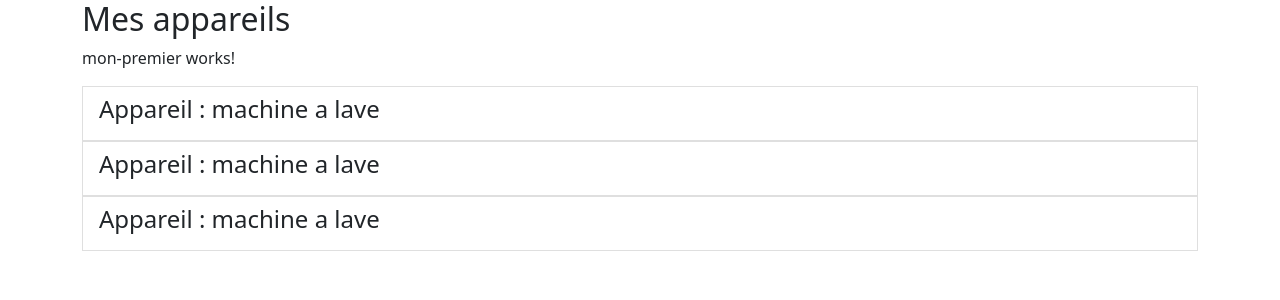
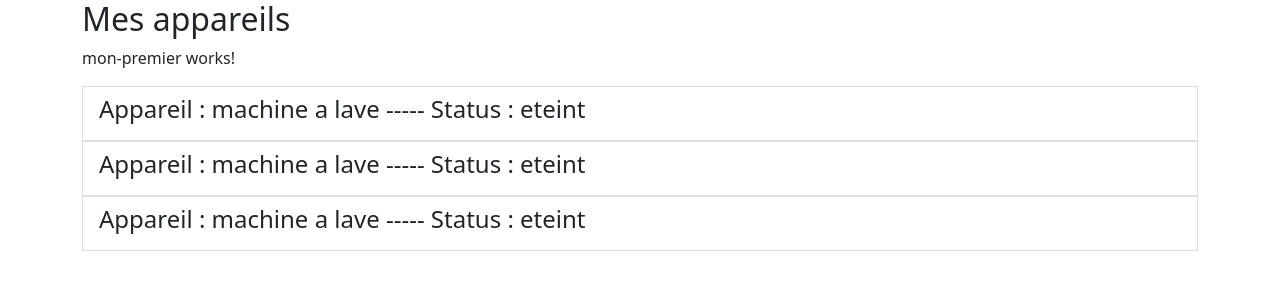
Before and after one commit to beinjamin/mon_test_angular, an Angular app: page / in a window 1280 px wide. Shown: the top 300 px of the page. Built offline with nearby package versions, Linux system fonts and the light colour scheme.

Commit message:
Gestion autre methode d'interpolation

```diff
--- a/src/app/appareil/appareil.component.html
+++ b/src/app/appareil/appareil.component.html
@@ -1,3 +1,3 @@
 <li class="list-group-item">
-  <h4>Appareil : {{ appareilName }}</h4>
+  <h4>Appareil : {{ appareilName }}  ----- Status : {{ getStatus() }}</h4>
 </li>
--- a/src/app/appareil/appareil.component.ts
+++ b/src/app/appareil/appareil.component.ts
@@ -7,10 +7,14 @@ import { Component, OnInit } from '@angular/core';
 })
 export class AppareilComponent implements OnInit {
   appareilName = 'machine a lave';
+  appareilStatus = 'eteint';
+
 
   constructor() { }
 
   ngOnInit(): void {
   }
-
+  getStatus()  {
+    return this.appareilStatus;
+  }
 }
```
